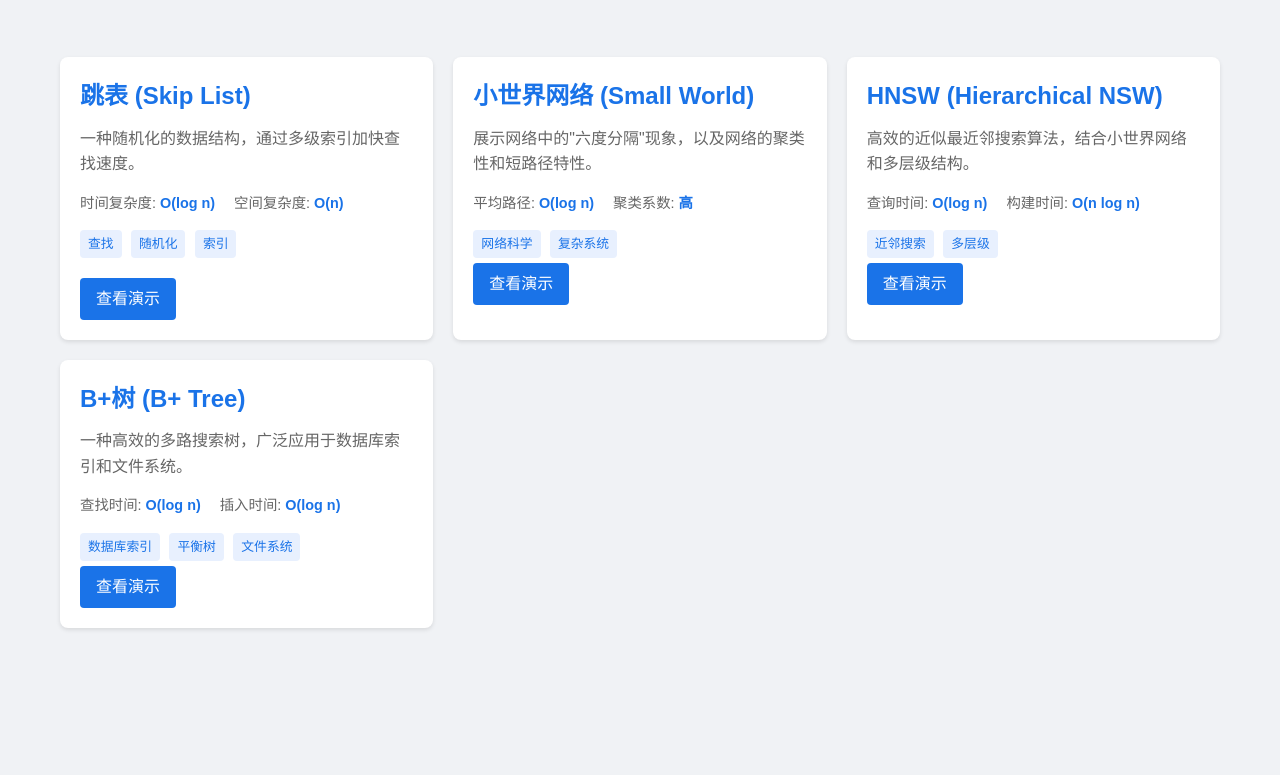
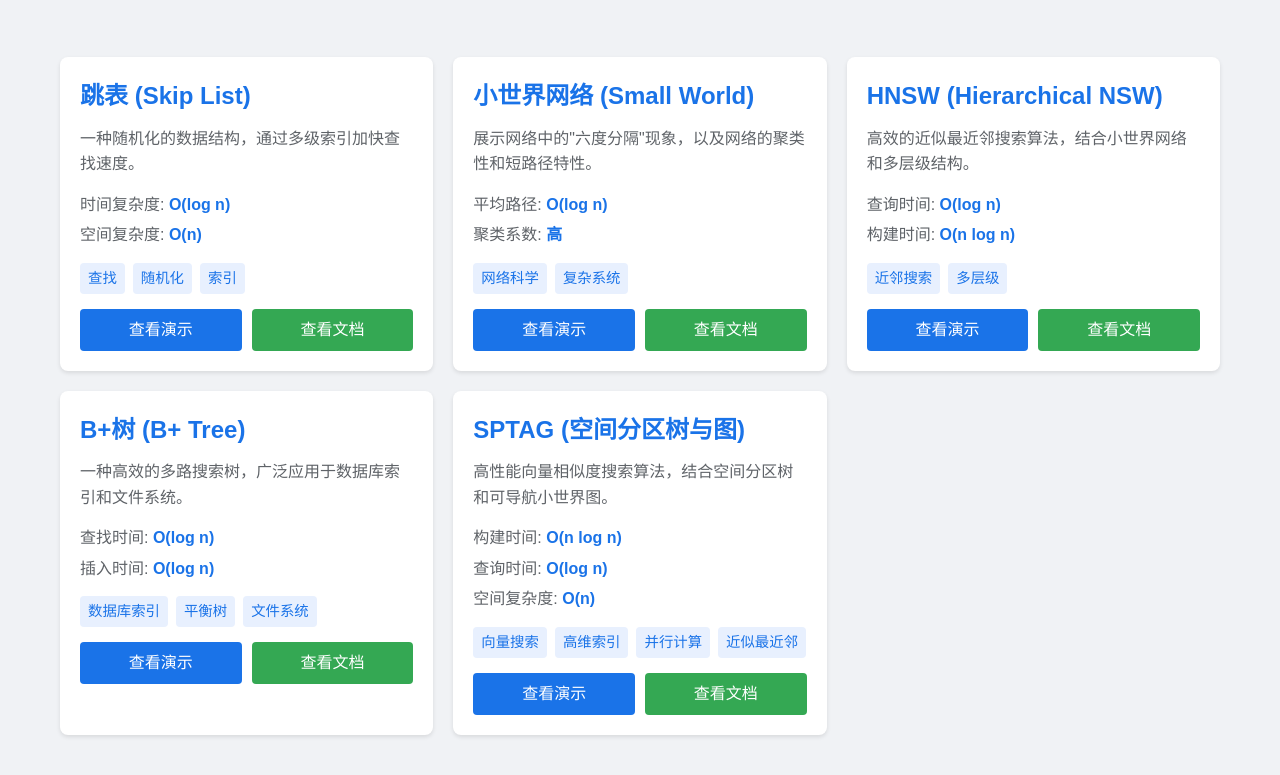
Before and after one commit to ULis3h/algorithm-visualizations, a plain HTML site: page index.html in a window 1280 px wide. Shown: the part 74-849 px from the top of the page. Before the commit the page ends 800 px from the top, so only its background shows below. Drawn offline with Linux system fonts and the light colour scheme.

Commit message:
add sptag algorithm.

```diff
--- a/index.html
+++ b/index.html
@@ -102,49 +102,70 @@
         }
 
         .algorithm-card p {
-            color: #666;
+            color: #5f6368;
             margin-bottom: 15px;
         }
 
-        .algorithm-card .metrics {
+        .metrics {
             margin-bottom: 15px;
-            font-size: 0.9em;
-            color: #666;
         }
 
-        .algorithm-card .metric {
-            display: inline-block;
-            margin-right: 15px;
+        .metric {
+            color: #5f6368;
+            margin-bottom: 5px;
         }
 
-        .algorithm-card .metric span {
+        .metric span {
             color: #1a73e8;
             font-weight: bold;
         }
 
-        .view-demo {
+        .tags {
+            display: flex;
+            flex-wrap: wrap;
+            gap: 8px;
+            margin-bottom: 15px;
+        }
+
+        .tag {
+            background: #e8f0fe;
+            color: #1a73e8;
+            padding: 4px 8px;
+            border-radius: 4px;
+            font-size: 0.9em;
+        }
+
+        .button-group {
+            display: flex;
+            gap: 10px;
+        }
+
+        .view-demo, .view-doc {
             display: inline-block;
             padding: 8px 16px;
-            background-color: #1a73e8;
+            border-radius: 4px;
+            text-decoration: none;
+            transition: background 0.2s;
+            flex: 1;
+            text-align: center;
+        }
+
+        .view-demo {
+            background: #1a73e8;
             color: white;
-            text-decoration: none;
-            border-radius: 4px;
-            transition: background-color 0.2s;
         }
 
         .view-demo:hover {
-            background-color: #1557b0;
+            background: #1557b0;
         }
 
-        .tag {
-            display: inline-block;
-            padding: 4px 8px;
-            background-color: #e8f0fe;
-            color: #1a73e8;
-            border-radius: 4px;
-            font-size: 0.8em;
-            margin-right: 5px;
-            margin-bottom: 5px;
+        .view-doc {
+            background: #34a853;
+            color: white;
+        }
+
+        .view-doc:hover {
+            background: #2d8745;
         }
     </style>
 </head>
@@ -165,8 +186,10 @@
                     <span class="tag">随机化</span>
                     <span class="tag">索引</span>
                 </div>
-                <p></p>
-                <a href="skiplist/" class="view-demo">查看演示</a>
+                <div class="button-group">
+                    <a href="skiplist/" class="view-demo">查看演示</a>
+                    <a href="skiplist/README_zh.md" class="view-doc">查看文档</a>
+                </div>
             </div>
 
             <!-- 小世界网络卡片 -->
@@ -181,7 +204,10 @@
                     <span class="tag">网络科学</span>
                     <span class="tag">复杂系统</span>
                 </div>
-                <a href="small-world/index.html" class="view-demo">查看演示</a>
+                <div class="button-group">
+                    <a href="small-world/index.html" class="view-demo">查看演示</a>
+                    <a href="small-world/README_zh.md" class="view-doc">查看文档</a>
+                </div>
             </div>
 
             <!-- HNSW卡片 -->
@@ -196,8 +222,13 @@
                     <span class="tag">近邻搜索</span>
                     <span class="tag">多层级</span>
                 </div>
-                <a href="hnsw/index.html" class="view-demo">查看演示</a>
+                <div class="button-group">
+                    <a href="hnsw/index.html" class="view-demo">查看演示</a>
+                    <a href="hnsw/README_zh.md" class="view-doc">查看文档</a>
+                </div>
             </div>
+
+            <!-- B+树卡片 -->
             <div class="algorithm-card">
                 <h2>B+树 (B+ Tree)</h2>
                 <p>一种高效的多路搜索树，广泛应用于数据库索引和文件系统。</p>
@@ -210,7 +241,31 @@
                     <span class="tag">平衡树</span>
                     <span class="tag">文件系统</span>
                 </div>
-                <a href="btree/index.html" class="view-demo">查看演示</a>
+                <div class="button-group">
+                    <a href="btree/index.html" class="view-demo">查看演示</a>
+                    <a href="btree/README_zh.md" class="view-doc">查看文档</a>
+                </div>
+            </div>
+
+            <!-- SPTAG卡片 -->
+            <div class="algorithm-card">
+                <h2>SPTAG (空间分区树与图)</h2>
+                <p>高性能向量相似度搜索算法，结合空间分区树和可导航小世界图。</p>
+                <div class="metrics">
+                    <div class="metric">构建时间: <span>O(n log n)</span></div>
+                    <div class="metric">查询时间: <span>O(log n)</span></div>
+                    <div class="metric">空间复杂度: <span>O(n)</span></div>
+                </div>
+                <div class="tags">
+                    <span class="tag">向量搜索</span>
+                    <span class="tag">高维索引</span>
+                    <span class="tag">并行计算</span>
+                    <span class="tag">近似最近邻</span>
+                </div>
+                <div class="button-group">
+                    <a href="sptag/index.html" class="view-demo">查看演示</a>
+                    <a href="sptag/README_zh.md" class="view-doc">查看文档</a>
+                </div>
             </div>
         </div>
     </div>
```
Also changed, not shown: 4 other files.
